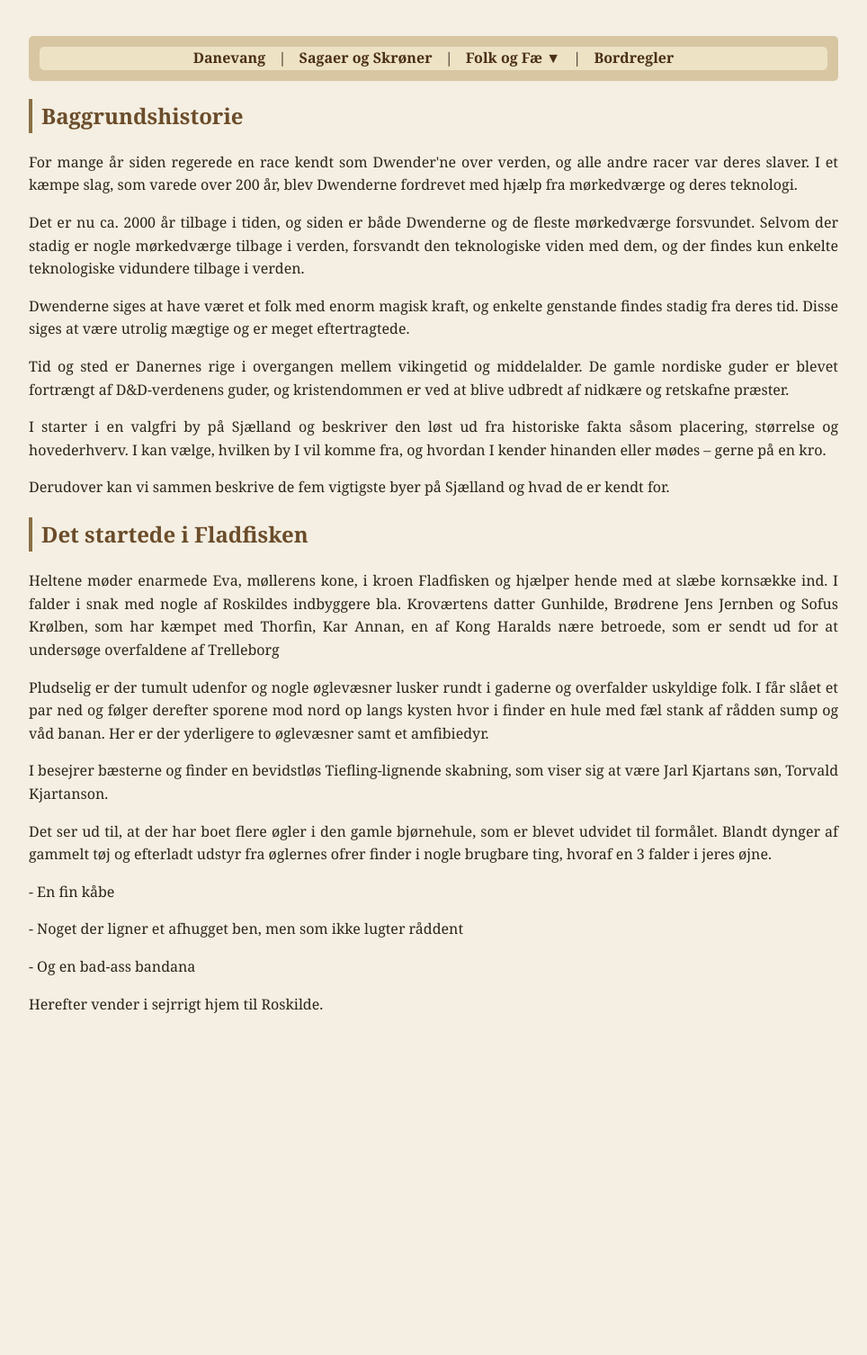
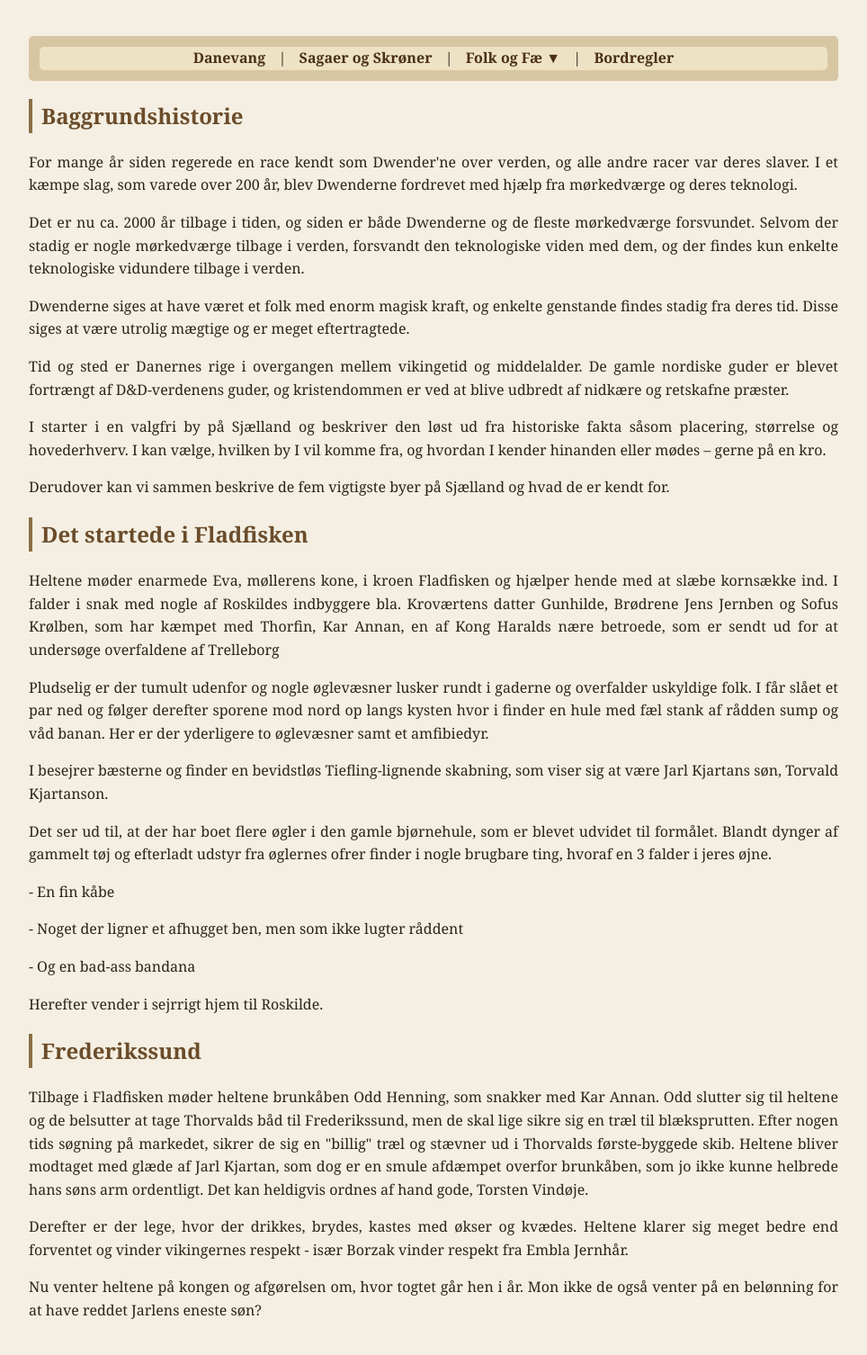
Before and after one commit to Stoffer75/den2side.dk, a Jekyll site: the page built from baggrund.html, in a window 1280 px wide. Shown: the whole page at 90% size, without its empty margins (158-1122 px from the left). Built offline with Jekyll 4.4.1, drawn with Linux system fonts in a browser that asks for light colours; before the commit the page ends 1165 px from its top, so only the background shows below that.

Commit message:
Update baggrund.html

```diff
--- a/baggrund.html
+++ b/baggrund.html
@@ -72,3 +72,22 @@ title: Danevang
     <p>
         Herefter vender i sejrrigt hjem til Roskilde.
     </p>
+
+<h2>Frederikssund</h2>
+
+    <p>
+        Tilbage i Fladfisken møder heltene brunkåben Odd Henning, som snakker med Kar Annan.
+        Odd slutter sig til heltene og de belsutter at tage Thorvalds båd til Frederikssund, men de skal lige sikre sig en træl til blæksprutten.
+        Efter nogen tids søgning på markedet, sikrer de sig en "billig" træl og stævner ud i Thorvalds første-byggede skib.
+        Heltene bliver modtaget med glæde af Jarl Kjartan, som dog er en smule afdæmpet overfor brunkåben, som jo ikke kunne helbrede hans søns arm ordentligt.
+        Det kan heldigvis ordnes af hand gode, Torsten Vindøje.
+    </p>
+
+    <p>
+        Derefter er der lege, hvor der drikkes, brydes, kastes med økser og kvædes.
+        Heltene klarer sig meget bedre end forventet og vinder vikingernes respekt - især Borzak vinder respekt fra Embla Jernhår.
+    </p>
+
+    <p>
+        Nu venter heltene på kongen og afgørelsen om, hvor togtet går hen i år. Mon ikke de også venter på en belønning for at have reddet Jarlens eneste søn?
+    </p>
```
